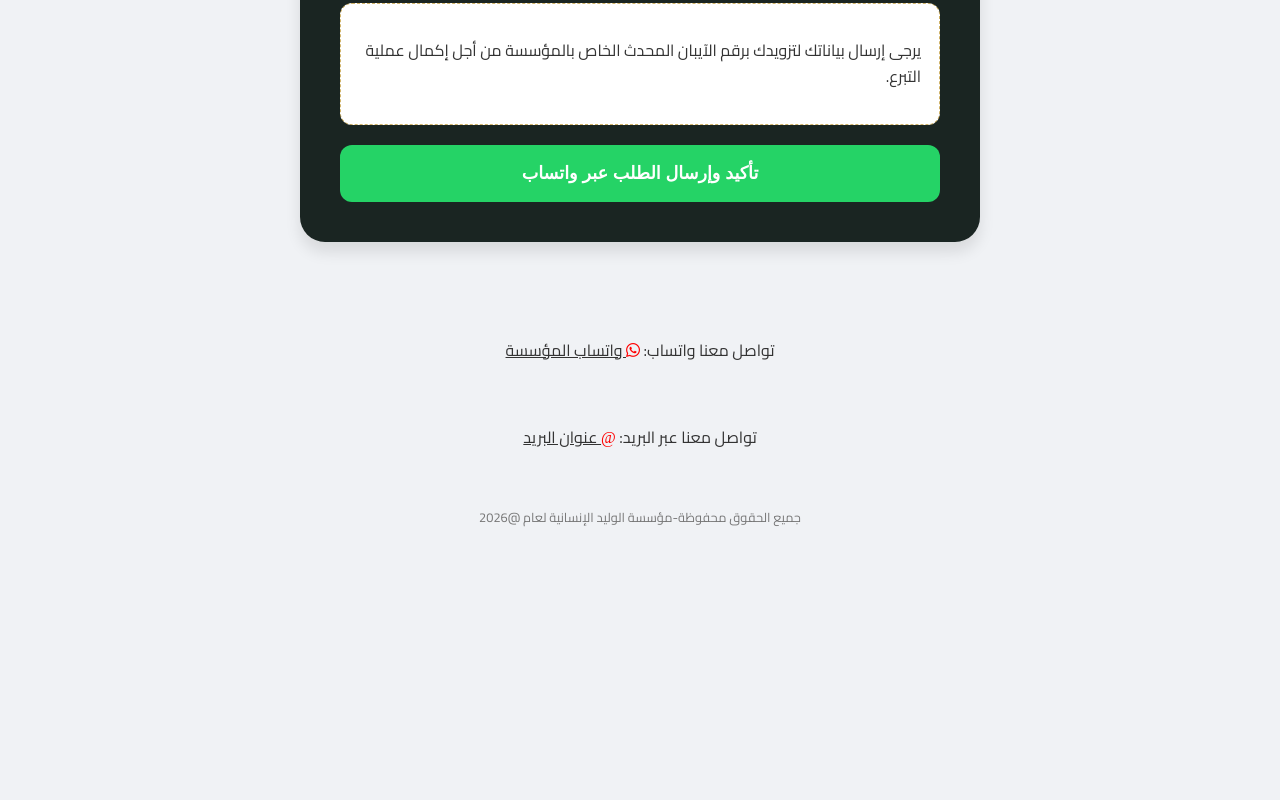
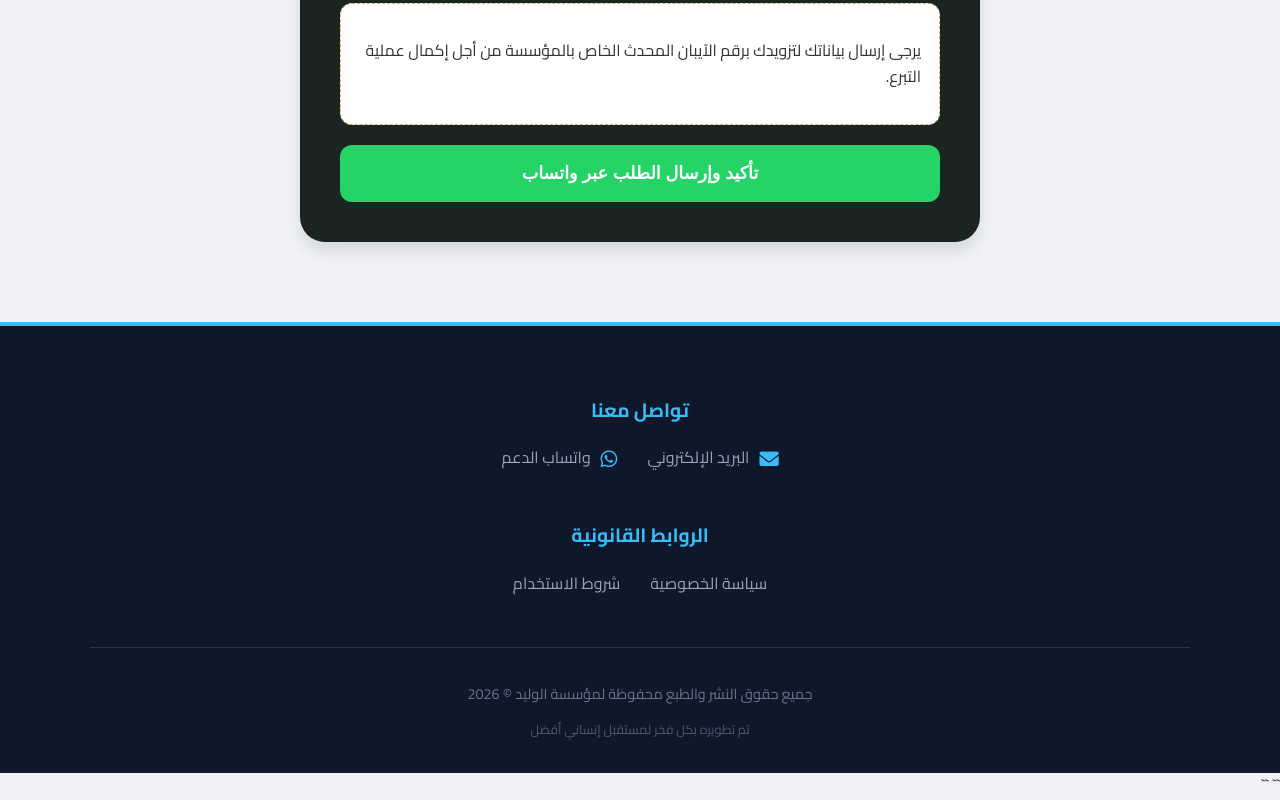
Before and after one commit to aabntlal680-ux/alwaleed-foundation, a plain HTML site: page pages/donate.html in a window 1280 px wide. Shown: the part 910-1710 px from the top of the page. Before the commit the page ends 1480 px from the top, so only its background shows below. Drawn offline with Linux system fonts and the light colour scheme.

Commit message:
Revamp footer with contact and legal links
Updated footer section with contact information and legal links.

```diff
--- a/pages/donate.html
+++ b/pages/donate.html
@@ -86,6 +86,87 @@
             position: fixed; bottom: 30px; left: 30px; background-color: #25D366; color: white; width: 60px; height: 60px; border-radius: 50%; display: flex; align-items: center; justify-content: center; font-size: 30px; z-index: 1000; text-decoration: none;
         }
         .btn-crypto { background-color: #F3BA2F; color: #1a2522; width: 100%; padding: 12px; border: none; border-radius: 8px; font-weight: bold; cursor: pointer; margin-top: 10px; }
+
+        .main-footer {
+        background-color: #0f172a; /* الوضع الداكن */
+        color: #f1f5f9;
+        padding: 50px 20px 20px;
+        border-top: 4px solid #38bdf8; /* الخط الأزرق السماوي */
+        font-family: 'Cairo', sans-serif;
+    }
+
+    .footer-container {
+        max-width: 1100px;
+        margin: 0 auto;
+        display: flex;
+        flex-direction: column;
+        align-items: center;
+        text-align: center;
+    }
+
+    .footer-section {
+        margin-bottom: 30px;
+        width: 100%;
+    }
+
+    .footer-section h3 {
+        color: #38bdf8;
+        margin-bottom: 20px;
+        font-size: 1.2rem;
+    }
+
+    .contact-links, .links-grid {
+        display: flex;
+        justify-content: center;
+        gap: 30px;
+        flex-wrap: wrap;
+    }
+
+    .contact-item, .links-grid a {
+        color: #94a3b8;
+        text-decoration: none;
+        transition: 0.3s;
+        display: flex;
+        align-items: center;
+        gap: 10px;
+    }
+
+    .contact-item i {
+        color: #38bdf8;
+        font-size: 1.2rem;
+    }
+
+    .contact-item:hover, .links-grid a:hover {
+        color: #fff;
+        transform: translateY(-3px);
+    }
+
+    .footer-divider {
+        width: 100%;
+        height: 1px;
+        background: rgba(148, 163, 184, 0.2);
+        margin: 20px 0;
+    }
+
+    .footer-bottom {
+        color: #64748b;
+        font-size: 0.9rem;
+    }
+
+    .footer-bottom .branding {
+        margin-top: 5px;
+        font-size: 0.8rem;
+        opacity: 0.7;
+    }
+
+    /* تحسين للجوال */
+    @media (max-width: 600px) {
+        .contact-links, .links-grid {
+            flex-direction: column;
+            gap: 15px;
+        }
+    }
+
     </style>
     <link rel="stylesheet" href="https://cdnjs.cloudflare.com/ajax/libs/font-awesome/6.0.0/css/all.min.css">
 </head>
@@ -158,18 +239,41 @@
     </div>
 
 <div style="height: 30px;"></div>
-    <footer>
-        <div style="text-align: center;">
-            <p>تواصل معنا واتساب: <a href="https://wa.me/966567232680" style="color: var(--primary-green);"><i class="fab fa-whatsapp" style="color: red;"></i>  واتساب المؤسسة  </a></p>
-            <div style="height: 30px;"></div>
-            <p>تواصل معنا عبر البريد: <a href="mailto:aabntlal680@gmail.com" style="color: var(--primary-green);"><i class="fab fa-at" style="color: red;"></i> عنوان البريد </a></p>
-            <div style="height: 30px;"></div>
-            <p style="margin-top: 10px; font-size: 0.8rem; color: #777;">جميع الحقوق محفوظة-مؤسسة الوليد الإنسانية لعام @2026</p>
-            <div style="height: 30px;"></div>
+
+    <footer class="main-footer">
+    <div class="footer-container">
+
+        <div class="footer-section contact-info">
+            <h3>تواصل معنا</h3>
+            <div class="contact-links">
+                <a href="mailto:support@alwaleed.com" class="contact-item">
+                    <i class="fas fa-envelope"></i> البريد الإلكتروني
+                </a>
+                <a href="https://wa.me/your-number" class="contact-item">
+                    <i class="fab fa-whatsapp"></i> واتساب الدعم
+                </a>
+            </div>
         </div>
-    </footer>
 
-    <button onclick="toggleWhatsAppModal()" class="whatsapp-float">
+        <div class="footer-section legal-links">
+            <h3>الروابط القانونية</h3>
+            <div class="links-grid">
+                <a href="pages/privacy-policy.html">سياسة الخصوصية</a>
+                <a href="pages/terms.html">شروط الاستخدام</a>
+            </div>
+        </div>
+
+        <div class="footer-divider"></div>
+
+        <div class="footer-bottom">
+            <p>جميع حقوق النشر والطبع محفوظة لمؤسسة الوليد &copy; 2026</p>
+            <p class="branding">تم تطويره بكل فخر لمستقبل إنساني أفضل</p>
+        </div>
+    </div>
+</footer>
+
+
+    ``<button onclick="toggleWhatsAppModal()" class="whatsapp-float">
         <i class="fab fa-whatsapp"></i>
    </button>
 
@@ -190,7 +294,7 @@
             </button>
         </div>
     </div>
-</div>
+</div>``
 
     <script>
         function switchMethod(method) {
```
